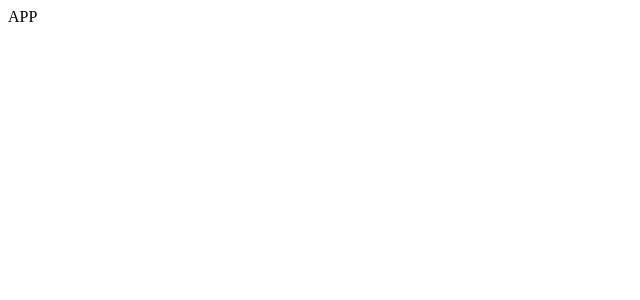
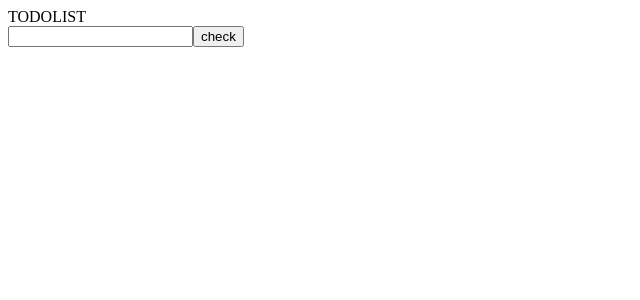
Before and after one commit to suprajaraman/todo-app, a React (Create React App) app: page / in a window 1280 px wide. Shown: the top 300 px of the page, without its empty margins (0-640 px from the left). Built offline with nearby package versions, Linux system fonts and the light colour scheme.

Commit message:
added functionalities

```diff
--- a/package.json
+++ b/package.json
@@ -8,7 +8,9 @@
     "@testing-library/user-event": "^12.5.0",
     "react": "^17.0.1",
     "react-dom": "^17.0.1",
+    "react-router-dom": "^5.2.0",
     "react-scripts": "4.0.1",
+    "uuid": "^8.3.2",
     "web-vitals": "^0.2.4"
   },
   "scripts": {
--- a/src/App.js
+++ b/src/App.js
@@ -1,10 +1,18 @@
 import React from 'react';
+import { BrowserRouter, Switch, Route } from 'react-router-dom'
+import Error from './pages/Error';
+import Home from './pages/Home';
 
 function App() {
   return (
+    <BrowserRouter>
     <div className="App">
-      APP
-    </div>
+      <Switch>
+        <Route exact path="/"><Home/></Route>
+        <Route exact path="*"><Error/></Route>
+      </Switch>
+      </div>
+      </BrowserRouter>
   );
 }
 
--- /dev/null
+++ b/src/components/Form.js
@@ -0,0 +1,23 @@
+import React, { useState } from 'react'
+import { v4 as uuid } from 'uuid';
+
+const FORM = ({todos, setTodos}) => {
+      const [newTodo, setNewTodo] = useState('')
+      const onChangeHandler = (e) => {
+            setNewTodo(e.target.value)
+      }
+      const onSubmitHandler = (e) => {
+            e.preventDefault()
+            console.log(newTodo)
+            setTodos([...todos, { task: newTodo, id: uuid(), checked: false }])
+            setNewTodo('')
+      }
+      return (
+            <form onSubmit={onSubmitHandler}>
+                  <input type="text" onChange={onChangeHandler} value={newTodo}/>
+                  <button>check</button>
+            </form>
+      )
+}
+
+export default FORM
--- /dev/null
+++ b/src/components/Todo.js
@@ -0,0 +1,46 @@
+import React, {useState} from 'react'
+
+const Todo = ({ todo, id, setTodos, todos }) => {
+      const [edit, setEdit] = useState(false)
+      const checkedHandler = () => {
+            setTodos(todos.map((todo) => {
+                  if (todo.id === id) {
+                        return {...todo, checked: !todo.checked}
+                  }
+                  return todo
+      }))
+      }
+      const deleteHandler = () => {
+            setTodos(todos.filter((todo) => (
+                  todo.id !== id
+            )))
+            console.log(todos)
+            console.log(id)
+      }
+      const editHandler = () => {
+            setEdit(!edit)
+      }
+      const onChangeHandler = (e) => {
+            setTodos(todos.map((todo) => {
+                  if (todo.id === id) {
+                        return { ...todo, task: e.target.value }
+                  }
+                  return todo
+            }))
+      }
+      const onSubmitHandler = (e) => {
+            e.preventDefault()
+            console.log("submitted")
+            setEdit(!edit)
+      }
+      return (
+            edit ? (<form onSubmit = {onSubmitHandler}><input type="text" value={todo} onChange={onChangeHandler}/><button>Save</button></form>) : <>
+            <li>{todo}</li>
+            <button onClick = {checkedHandler}>CHECK</button>
+            <button onClick={deleteHandler}>DELETE</button>
+            <button onClick = {editHandler}>Edit</button>
+      </>
+      )
+}
+
+export default Todo
--- /dev/null
+++ b/src/components/TodoList.js
@@ -0,0 +1,22 @@
+import React, { useState } from 'react'
+import Todo from './Todo'
+import Form from '../components/Form'
+
+const TodoList = () => {
+      const [todos, setTodos] = useState([])
+      return (
+            <div>
+                  TODOLIST
+                  <Form todos={todos} setTodos={setTodos} />
+                  <ul>
+                        {todos.map((todo) => (
+
+                              <Todo key={todo.id} todo={todo.task} id={todo.id} setTodos={setTodos} todos={todos}/>
+
+                        ))}
+                        </ul>
+            </div>
+      )
+}
+
+export default TodoList
--- /dev/null
+++ b/src/pages/Error.js
@@ -0,0 +1,11 @@
+import React from 'react'
+
+const Error = () => {
+      return (
+            <div>
+                  error
+            </div>
+      )
+}
+
+export default Error
--- /dev/null
+++ b/src/pages/Home.js
@@ -0,0 +1,12 @@
+import React from 'react'
+import TodoList from '../components/TodoList'
+
+const Home = () => {
+      return (
+            <div>
+                   <TodoList/>
+            </div>
+      )
+}
+
+export default Home
```
Also changed, not shown: src/components/Header.js (added, +11 -0 lines), 2 other files (tests, documents, lock files or other folders).
